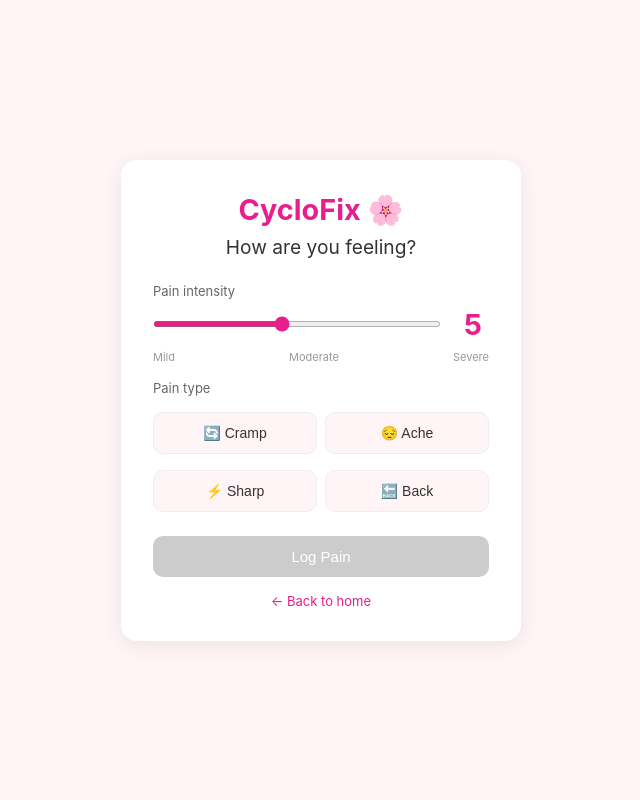
After one commit to shreyastar927-afk/Cyclofix, a Flask app: page /log in a window 1280 px wide. The commit adds this page. Shown: the whole page, without its empty margins (319-959 px from the left). Run offline with Flask 3, Linux system fonts and the light colour scheme; a user stored in the database is signed in.

Commit message:
Week 2 complete — one-tap pain logging working, data saving to SQLite

```diff
--- a/app.py
+++ b/app.py
@@ -71,7 +71,36 @@ def login():
 def logout():
     logout_user()
     return redirect(url_for('login'))
+@app.route('/log', methods=['GET', 'POST'])
+@login_required
+def log_pain():
+    if request.method == 'POST':
+        pain_intensity = int(request.form.get('pain_intensity'))
+        pain_type = request.form.get('pain_type')
 
+        # Auto-calculate cycle day
+        today = date.today()
+        if current_user.last_period_start:
+            cycle_day = (today - current_user.last_period_start).days + 1
+        else:
+            cycle_day = None
+
+        new_log = CycleLog(
+            user_id=current_user.id,
+            date=today,
+            cycle_day=cycle_day,
+            pain_intensity=pain_intensity,
+            pain_type=pain_type
+        )
+        db.session.add(new_log)
+        db.session.commit()
+        return redirect(url_for('suggestions'))
+
+    return render_template('log.html')
+@app.route('/suggestions')
+@login_required
+def suggestions():
+    return render_template('base.html', user=current_user)
 if __name__ == '__main__':
     with app.app_context():
         db.create_all()
--- a/static/style.css
+++ b/static/style.css
@@ -111,3 +111,65 @@ header p {
 header a {
     font-size: 12px;
 }
+.slider-container {
+    display: flex;
+    align-items: center;
+    gap: 1rem;
+    margin: 0.5rem 0;
+}
+
+input[type="range"] {
+    flex: 1;
+    accent-color: #e91e8c;
+    height: 6px;
+    border: none;
+    padding: 0;
+}
+
+.slider-value {
+    font-size: 1.8rem;
+    font-weight: 700;
+    color: #e91e8c;
+    min-width: 2rem;
+}
+
+.slider-labels {
+    display: flex;
+    justify-content: space-between;
+    font-size: 11px;
+    color: #999;
+    margin-top: 4px;
+}
+
+.pain-types {
+    display: grid;
+    grid-template-columns: 1fr 1fr;
+    gap: 8px;
+    margin-top: 8px;
+}
+
+.type-btn {
+    background: #fff5f7;
+    color: #333;
+    border: 1.5px solid #eee;
+    border-radius: 10px;
+    padding: 12px;
+    font-size: 14px;
+    cursor: pointer;
+    transition: all 0.2s;
+}
+
+.type-btn:hover {
+    border-color: #e91e8c;
+}
+
+.type-btn.selected {
+    background: #e91e8c;
+    color: white;
+    border-color: #e91e8c;
+}
+
+#submitBtn:disabled {
+    background: #ccc;
+    cursor: not-allowed;
+}
--- a/templates/base.html
+++ b/templates/base.html
@@ -14,8 +14,9 @@
             <a href="/logout">Logout</a>
         </header>
         <main>
-            <p>You're logged in! Dashboard coming soon.</p>
-        </main>
+    <a href="/log"><button>Log Pain 🌸</button></a>
+</main>
+
     </div>
 </body>
 </html>
--- /dev/null
+++ b/templates/log.html
@@ -0,0 +1,89 @@
+<!DOCTYPE html>
+<html lang="en">
+<head>
+    <meta charset="UTF-8">
+    <meta name="viewport" content="width=device-width, initial-scale=1.0">
+    <title>CycloFix — Log Pain</title>
+    <link rel="stylesheet" href="{{ url_for('static', filename='style.css') }}">
+</head>
+<body>
+    <div class="container">
+        <h1>CycloFix 🌸</h1>
+        <h2>How are you feeling?</h2>
+
+        <div class="form-group">
+            <label>Pain intensity</label>
+            <div class="slider-container">
+                <input type="range" min="1" max="10" value="5" id="painSlider"
+                       oninput="updateSlider(this.value)">
+                <div class="slider-value" id="sliderValue">5</div>
+            </div>
+            <div class="slider-labels">
+                <span>Mild</span>
+                <span>Moderate</span>
+                <span>Severe</span>
+            </div>
+        </div>
+
+        <div class="form-group">
+            <label>Pain type</label>
+            <div class="pain-types">
+                <button type="button" class="type-btn" onclick="selectType(this, 'cramp')">
+                    🔄 Cramp
+                </button>
+                <button type="button" class="type-btn" onclick="selectType(this, 'ache')">
+                    😔 Ache
+                </button>
+                <button type="button" class="type-btn" onclick="selectType(this, 'sharp')">
+                    ⚡ Sharp
+                </button>
+                <button type="button" class="type-btn" onclick="selectType(this, 'back')">
+                    🔙 Back
+                </button>
+            </div>
+        </div>
+
+        <button onclick="submitLog()" id="submitBtn" disabled>
+            Log Pain
+        </button>
+
+        <p><a href="/">← Back to home</a></p>
+    </div>
+
+    <script>
+    let selectedType = null;
+
+    function updateSlider(value) {
+        document.getElementById('sliderValue').textContent = value;
+        const colors = {
+            low: '#4CAF50',
+            mid: '#FF9800',
+            high: '#e91e8c'
+        };
+        const color = value <= 3 ? colors.low : value <= 6 ? colors.mid : colors.high;
+        document.getElementById('sliderValue').style.color = color;
+        checkReady();
+    }
+
+    function selectType(btn, type) {
+        document.querySelectorAll('.type-btn').forEach(b => b.classList.remove('selected'));
+        btn.classList.add('selected');
+        selectedType = type;
+        checkReady();
+    }
+
+    function checkReady() {
+        document.getElementById('submitBtn').disabled = !selectedType;
+    }
+
+    function submitLog() {
+        const intensity = document.getElementById('painSlider').value;
+        fetch('/log', {
+            method: 'POST',
+            headers: {'Content-Type': 'application/x-www-form-urlencoded'},
+            body: `pain_intensity=${intensity}&pain_type=${encodeURIComponent(selectedType)}`
+        }).then(r => { if(r.redirected) window.location.href = r.url; });
+    }
+    </script>
+</body>
+</html>
```
Also changed, not shown: instance/cyclofix.db.
